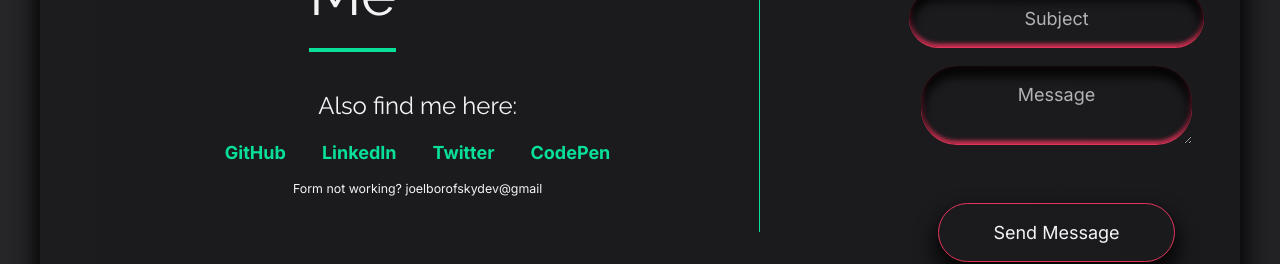
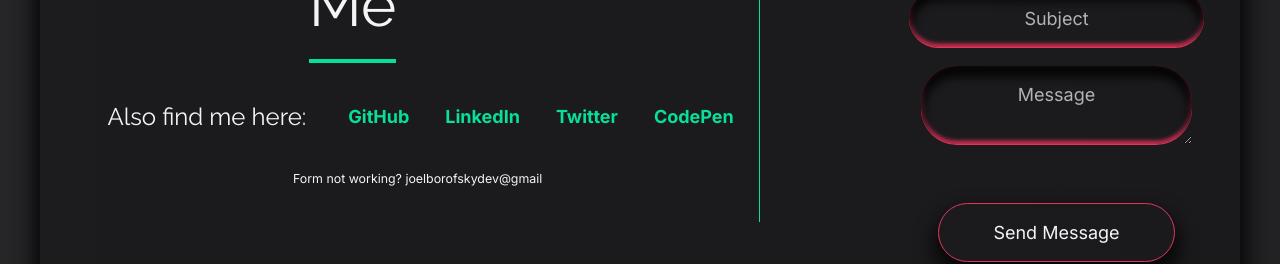
Before and after one commit to BorofskyDev/dark-light-theme-profile, a React (Vite) app: page / in a window 1280 px wide. Shown: the part 4174-4438 px from the top of the page. Built offline with nearby package versions, Linux system fonts and the light colour scheme.

Commit message:
fixed contact links

```diff
--- a/src/scss/sections/_card.scss
+++ b/src/scss/sections/_card.scss
@@ -1,7 +1,7 @@
 .Card {
 
   &__container {
-    max-width: 15.625em;
+    max-width: 20em;
     margin: 0 auto;
     height: 33em;
     // overflow: auto;
--- a/src/scss/sections/_contact.scss
+++ b/src/scss/sections/_contact.scss
@@ -36,6 +36,10 @@
 
   &__links {
     text-align: center;
+    display: flex;
+    flex-wrap: wrap;
+    align-items: center;
+    justify-content: center;
     &--title {
       margin: 1em;
     }
```
